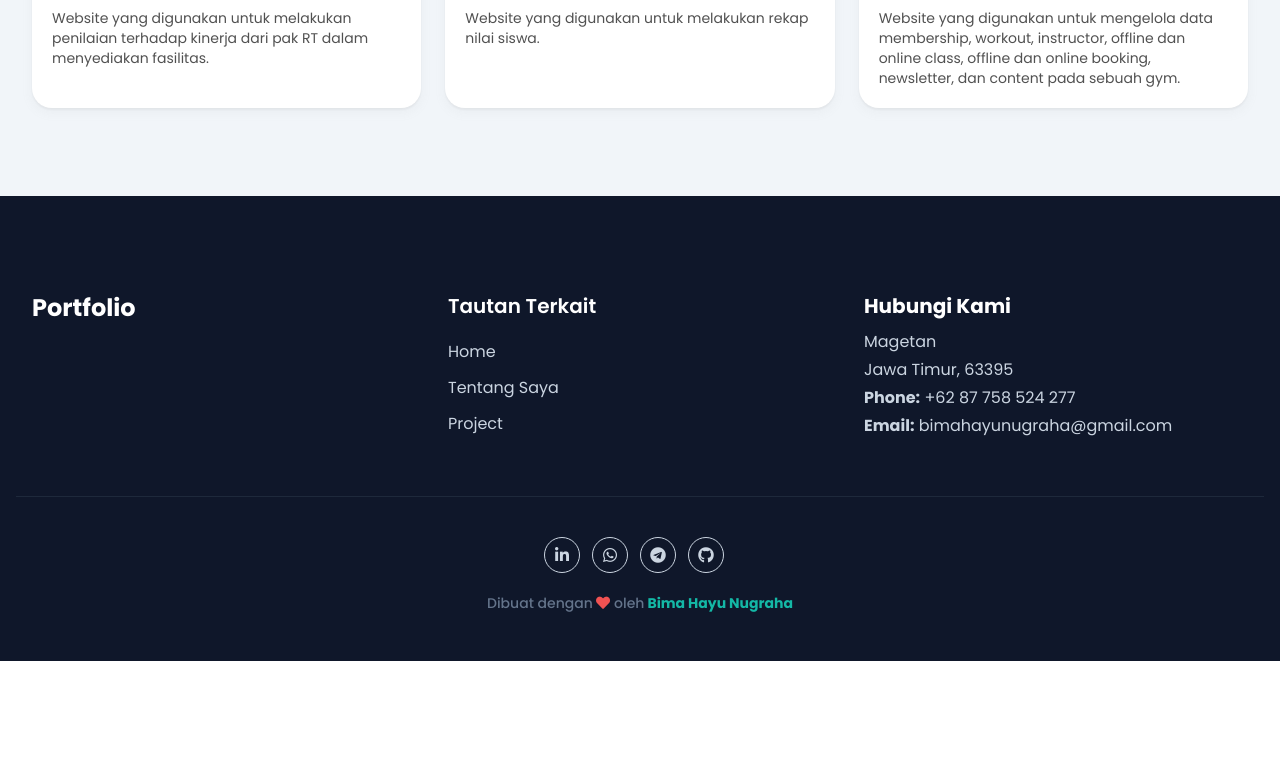
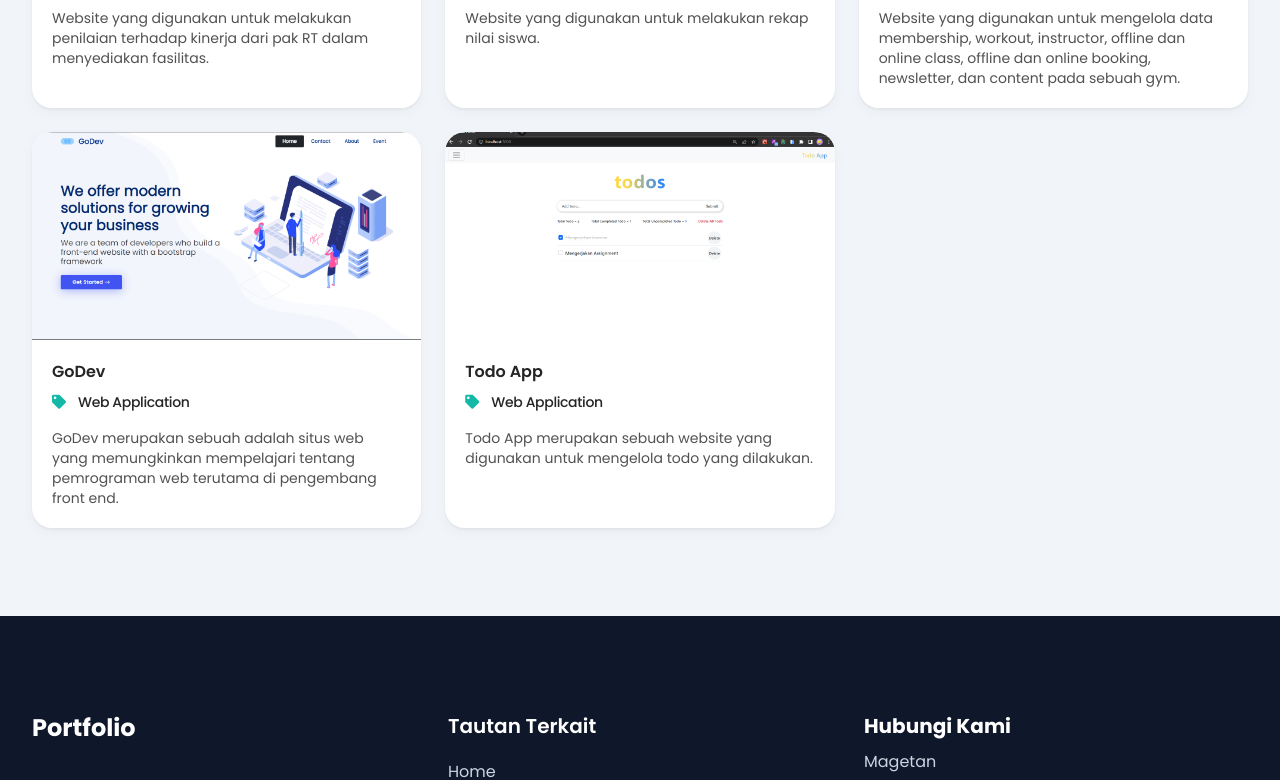
Before and after one commit to Bimahayunugraha/portfolio_bima-hayu-nugraha, a React (Vite) app: page / in a window 1280 px wide. Shown: the part 2160-2940 px from the top of the page. Before the commit the page ends 2821 px from the top, so only its background shows below. Built offline with nearby package versions, Linux system fonts and the light colour scheme.

Commit message:
feat/home: added new project data and image

```diff
--- a/src/components/ProjectOverview.jsx
+++ b/src/components/ProjectOverview.jsx
@@ -1,15 +1,9 @@
-import React, { useState } from "react";
+import React from "react";
 import { useSelector } from "react-redux";
 import ProjectItem from "./ProjectItem";
 
 const ProjectOverview = () => {
-	const [currentPage] = useState(1);
-	const [dataPerPage] = useState(6);
-
 	const projectsData = useSelector((state) => state.project);
-	const indexOfLastData = currentPage * dataPerPage;
-	const indexOfFirstData = indexOfLastData - dataPerPage;
-	const currentData = projectsData.slice(indexOfFirstData, indexOfLastData);
 
 	return (
 		<div className="bg-slate-100 pt-36 pb-16">
@@ -22,7 +16,7 @@ const ProjectOverview = () => {
 						</p>
 					</div>
 					<div className="mb-6 grid grid-cols-1 gap-3 md:grid-cols-2 md:gap-6 xl:grid-cols-3 2xl:grid-cols-4">
-						{currentData?.map((item) => {
+						{projectsData?.map((item) => {
 							return <ProjectItem key={item.id} data={item} />;
 						})}
 					</div>
--- a/src/data.jsx
+++ b/src/data.jsx
@@ -4,6 +4,8 @@ import project3 from "./assets/img/png/project-3.png";
 import project4 from "./assets/img/png/project-4.png";
 import project5 from "./assets/img/png/project-5.png";
 import project6 from "./assets/img/png/project-6.png";
+import project7 from "./assets/img/png/project-7.png";
+import project8 from "./assets/img/png/project-8.png";
 
 const projectsData = [
 	{
@@ -58,6 +60,24 @@ const projectsData = [
 		description:
 			"Website yang digunakan untuk mengelola data membership, workout, instructor, offline dan online class, offline dan online booking, newsletter, dan content pada sebuah gym.",
 	},
+	{
+		id: 7,
+		title: "GoDev",
+		category: "Web Application",
+		image: project7,
+		link: "https://github.com/Bimahayunugraha/react_bima-hayu-nugraha/tree/main/weekly3/project",
+		description:
+			"GoDev merupakan sebuah adalah situs web yang memungkinkan mempelajari tentang pemrograman web terutama di pengembang front end.",
+	},
+	{
+		id: 8,
+		title: "Todo App",
+		category: "Web Application",
+		image: project8,
+		link: "https://github.com/Bimahayunugraha/react_bima-hayu-nugraha/tree/main/17_Global%20State%20Management%20and%20Data%20Fetching/praktikum/data-fetching",
+		description:
+			"Todo App merupakan sebuah website yang digunakan untuk mengelola todo yang dilakukan.",
+	},
 ];
 
 export default projectsData;
```
Also changed, not shown: src/assets/img/png/project-7.png (added), src/assets/img/png/project-8.png (added).
